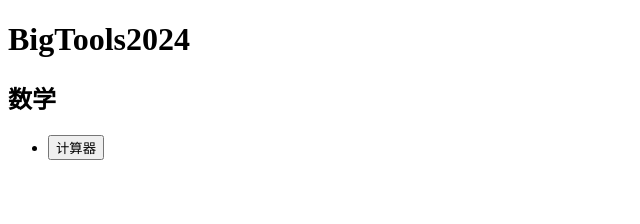
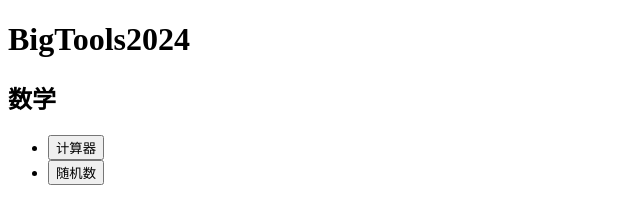
Before and after one commit to bigtools2024/bigtools2024.github.io, a plain HTML site: page index.html in a window 1280 px wide. Shown: the whole page, without its empty margins (0-640 px from the left). Drawn offline with Linux system fonts and the light colour scheme.

Commit message:
Update index.html

```diff
--- a/index.html
+++ b/index.html
@@ -9,6 +9,7 @@
         <h2>数学</h2>
         <ul>
             <li><button onclick='window.location.replace("https://bigtools2024.github.io/maths-calculator.html");'>计算器</button></li>
+            <li><button onclick='window.location.replace("https://bigtools2024.github.io/maths-random.html");'>随机数</button></li>
         </ul>
     </body>
 </html>
```
